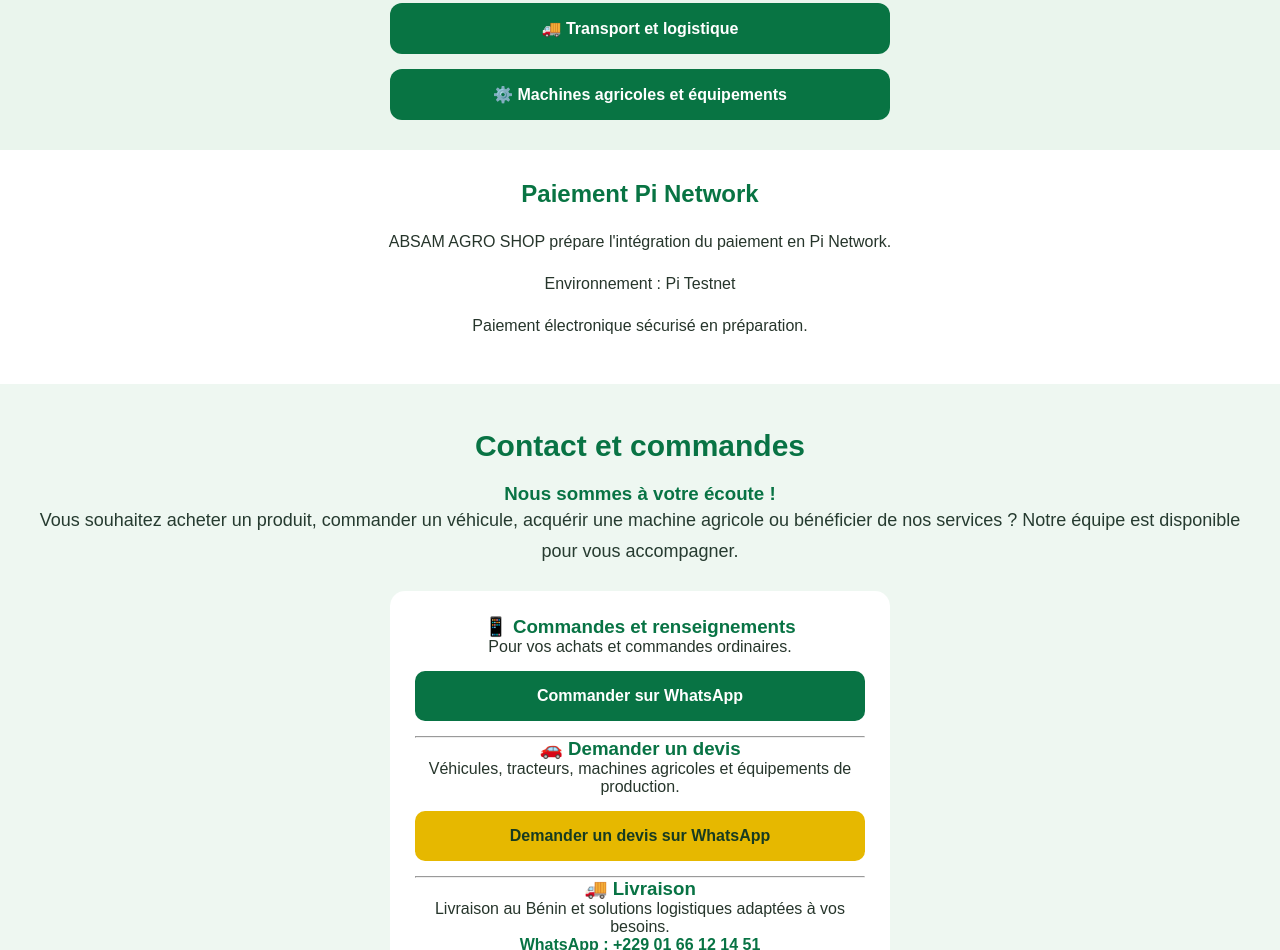
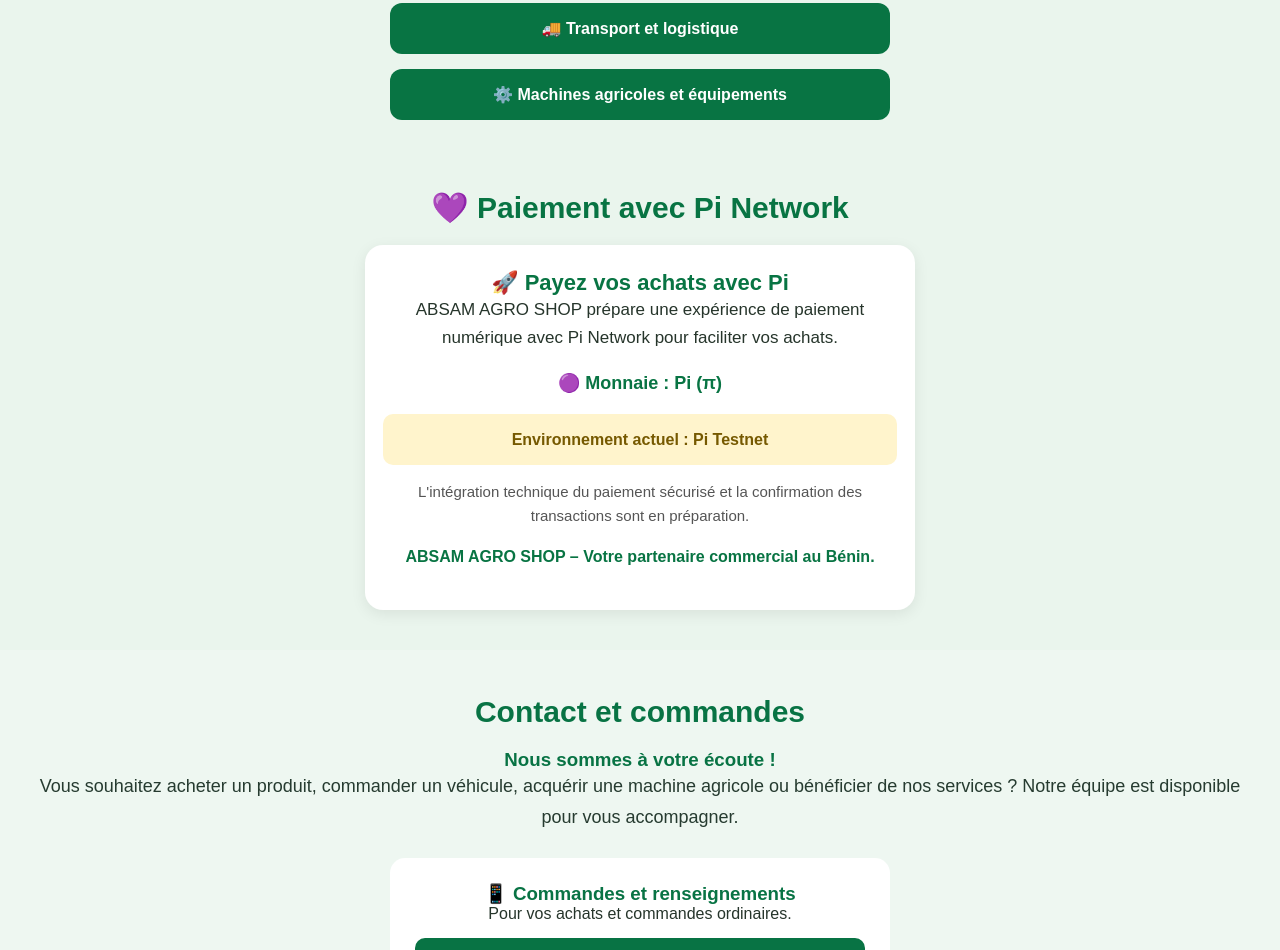
Before and after one commit to absamagroshop2/absam-agro-shop-testnet, a plain HTML site: page index.html in a window 1280 px wide. Shown: the part 4737-5687 px from the top of the page. Drawn offline with Linux system fonts and the light colour scheme.

Commit message:
Revamp payment section for Pi Network integration
Updated payment section to enhance design and information about Pi Network integration.

```diff
--- a/index.html
+++ b/index.html
@@ -280,14 +280,39 @@ class="service-image">
 
 </div>
 </section>
-<section class="payment">
-  <h2>Paiement Pi Network</h2>
-  <p>
-    ABSAM AGRO SHOP prépare l'intégration
-    du paiement en Pi Network.
-  </p>
-  <p>Environnement : Pi Testnet</p>
-  <p>Paiement électronique sécurisé en préparation.</p>
+<section class="payment" style="background:#eaf5ed;padding:40px 18px;text-align:center;">
+
+<h2 style="color:#087443;font-size:30px;margin-bottom:20px;">
+💜 Paiement avec Pi Network
+</h2>
+
+<div style="background:white;padding:25px 18px;border-radius:18px;max-width:550px;margin:auto;box-shadow:0 4px 15px rgba(0,0,0,0.08);">
+
+<h3 style="color:#087443;font-size:22px;">
+🚀 Payez vos achats avec Pi
+</h3>
+
+<p style="font-size:17px;line-height:1.7;color:#26352b;">
+ABSAM AGRO SHOP prépare une expérience de paiement numérique avec Pi Network pour faciliter vos achats.
+</p>
+
+<p style="font-weight:bold;color:#087443;font-size:18px;">
+🟣 Monnaie : Pi (π)
+</p>
+
+<p style="background:#fff4cc;padding:12px;border-radius:10px;color:#765900;font-weight:bold;">
+Environnement actuel : Pi Testnet
+</p>
+
+<p style="font-size:15px;color:#555;line-height:1.6;">
+L'intégration technique du paiement sécurisé et la confirmation des transactions sont en préparation.
+</p>
+
+<p style="color:#087443;font-weight:bold;">
+ABSAM AGRO SHOP – Votre partenaire commercial au Bénin.
+</p>
+
+</div>
 </section>
 
 <section id="contact" style="background:#eef7f1;padding:45px 20px;text-align:center;">
```
